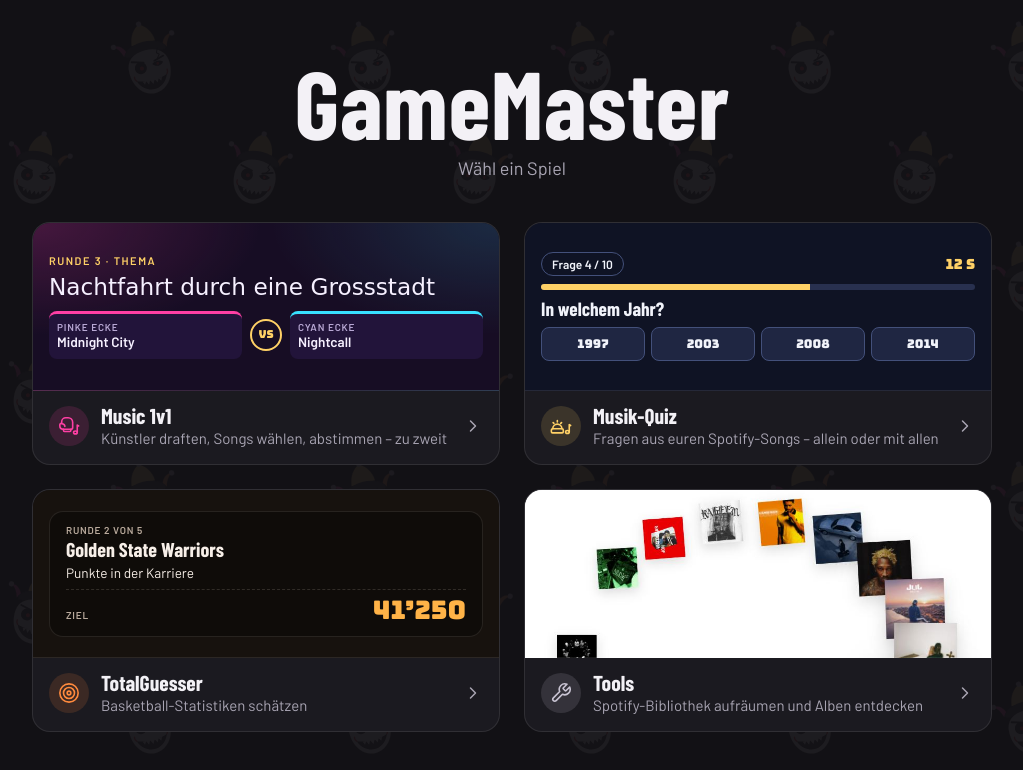
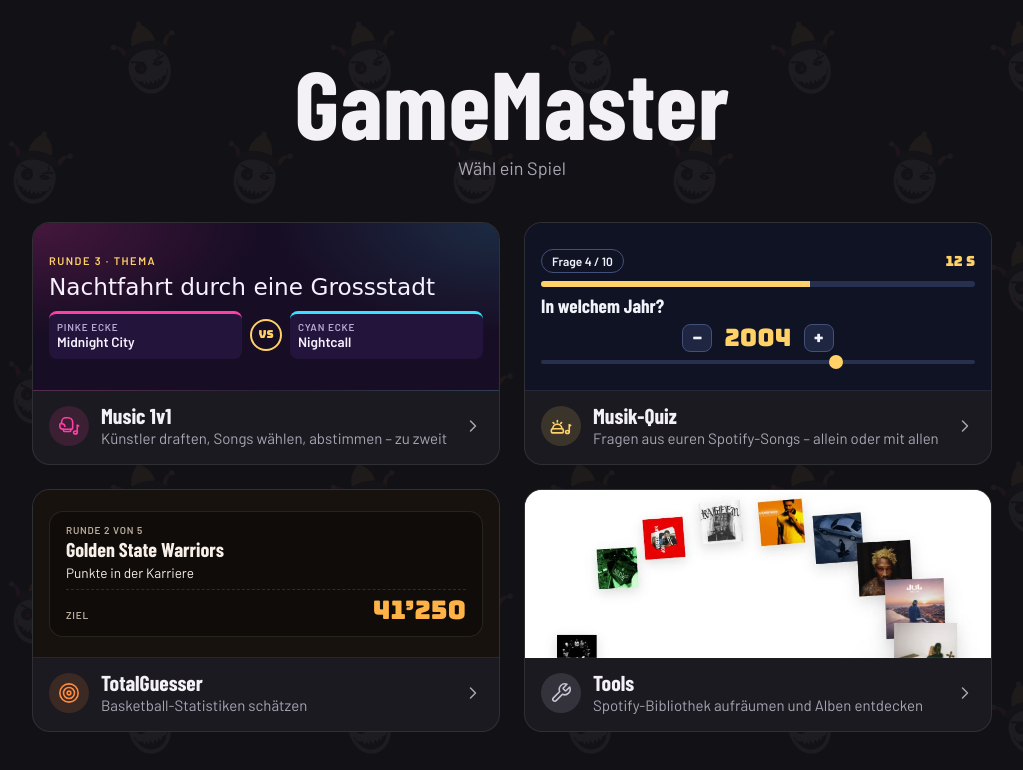
Before and after one commit to MonkeyDsvakidan/monkeydsvakidan.github.io, a plain HTML site: page index.html in a window 1280 px wide. Shown: the whole page, without its empty margins (128-1151 px from the left). Drawn offline with nearby package versions, Linux system fonts and the light colour scheme; a web font is replaced by a local one.

Commit message:
style: Quiz-Vorschau zeigt das Jahr wie im echten Quiz (Regler statt vier Knöpfe) (#5)
Co-authored-by: Claude Opus 5.5 <noreply@anthropic.com>

```diff
--- a/index.html
+++ b/index.html
@@ -16,7 +16,7 @@
   <link rel="preconnect" href="https://fonts.googleapis.com">
   <link rel="preconnect" href="https://fonts.gstatic.com" crossorigin>
   <link rel="stylesheet" href="https://fonts.googleapis.com/css2?family=Barlow:wght@400;600&family=Barlow+Condensed:wght@700&family=Bungee&family=Sedgwick+Ave+Display&display=swap">
-  <link rel="stylesheet" href="/styles.css?v=3">
+  <link rel="stylesheet" href="/styles.css?v=4">
 </head>
 <body>
 <svg width="0" height="0" style="position:absolute" aria-hidden="true">
@@ -53,7 +53,8 @@
           <span class="qz-head"><span class="qz-chip">Frage 4 / 10</span><span class="qz-time">12 s</span></span>
           <span class="qz-bar"><i></i></span>
           <span class="qz-ask">In welchem Jahr?</span>
-          <span class="qz-ans"><span>1997</span><span>2003</span><span>2008</span><span>2014</span></span>
+          <span class="qz-year"><span class="qz-step">−</span><b>2004</b><span class="qz-step">+</span></span>
+          <span class="qz-range"><i></i></span>
         </span>
         <span class="meta">
           <span class="ico"><svg aria-hidden="true"><use href="#i-buzzernote"/></svg></span>
--- a/styles.css
+++ b/styles.css
@@ -61,8 +61,11 @@ svg{fill:none;stroke:currentColor;stroke-width:1.75;stroke-linecap:round;stroke-
 .qz-time{font:400 14px/1 var(--f-num);color:#ffd166}
 .qz-bar{height:6px;border-radius:3px;background:#28304f;overflow:hidden}.qz-bar i{display:block;width:62%;height:100%;background:#ffd166}
 .qz-ask{font:700 1.2rem/1.1 var(--f-title);color:#f1f3fa}
-.qz-ans{display:grid;grid-template-columns:repeat(4,1fr);gap:6px}
-.qz-ans span{display:grid;place-items:center;height:34px;border-radius:var(--r-s);background:#1f2642;border:1px solid #43507a;font:400 12px/1 var(--f-num);color:#f1f3fa}
+/* Jahr wie im echten Quiz: − Jahr + und Schieberegler (nicht vier Knöpfe) */
+.qz-year{display:flex;align-items:center;justify-content:center;gap:12px}
+.qz-year b{font:400 1.5rem/1 var(--f-num);color:#ffd166}
+.qz-step{display:grid;place-items:center;width:30px;height:28px;border-radius:var(--r-s);background:#1f2642;border:1px solid #43507a;font:400 14px/1 var(--f-num);color:#f1f3fa}
+.qz-range{position:relative;height:4px;border-radius:2px;background:#28304f}.qz-range i{position:absolute;left:68%;top:50%;width:14px;height:14px;margin:-7px 0 0 -7px;border-radius:50%;background:#ffd166}
 
 /* TotalGuesser – «Hallenparkett»: warmes Dunkel, Tafel mit Bernstein-Ziffern */
 .tg .preview{background:#17120e}
```
Also changed, not shown: 404.html (+1 -1 lines).
